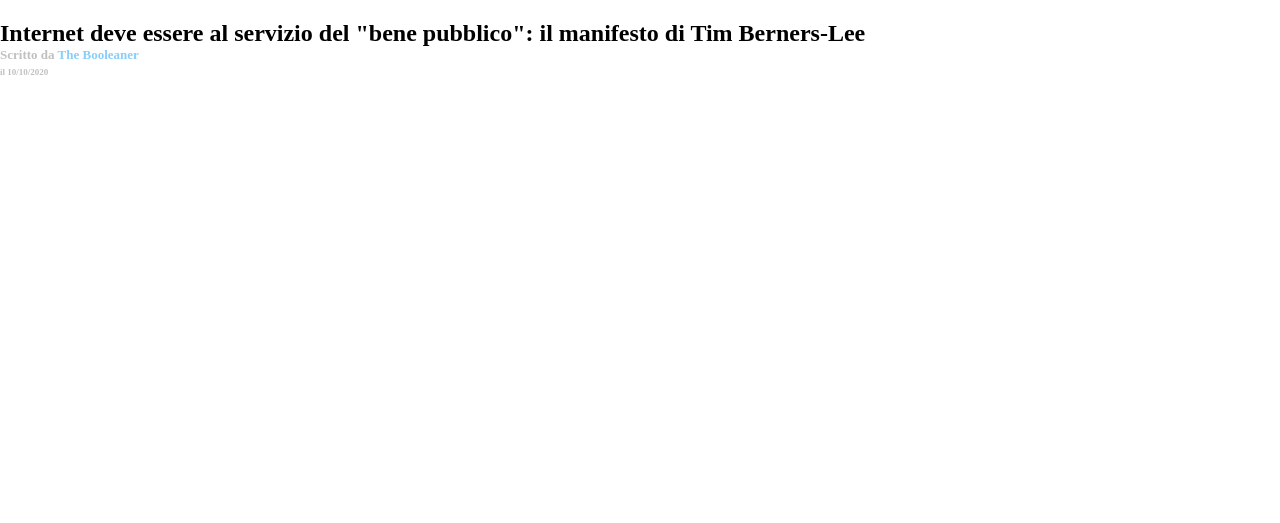
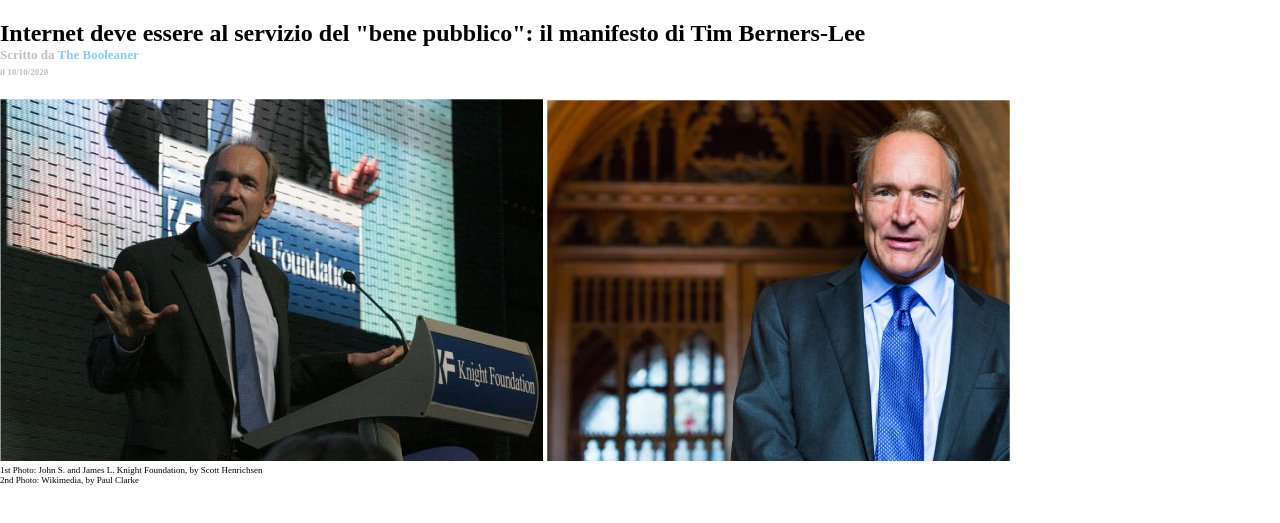
Before and after one commit to moonymel/html-css-booleaner, a plain HTML site: page index.html in a window 1280 px wide. Shown: the part 105-628 px from the top of the page. Drawn offline with Linux system fonts and the light colour scheme.

Commit message:
added "immagini + descrizioni" to index.html

```diff
--- a/css/style.css
+++ b/css/style.css
@@ -5,9 +5,8 @@
 }
 
 header {
-    margin-bottom:20px
+    margin-bottom:20px;
 }
-
 .logo_header {
     background: lightblue url("../img/pattern.png") repeat;
     background-size: contain;
@@ -18,6 +17,7 @@ header {
     font-size:13px;
     color:silver;
     font-weight: bold;
+    margin-bottom:20px;
 }
 
 #name {
@@ -27,3 +27,7 @@ header {
 #date {
     font-size:9px;
 }
+
+.descrizione {
+    font-size:9px;
+}
--- a/index.html
+++ b/index.html
@@ -10,9 +10,11 @@
 
     <!-- HEADER: img + logo -->
     <header>
-        <div class="logo_header">
-            <img src="../img/logo.svg" alt="" width="200">
-        </div>
+        <section>
+            <div class="logo_header">
+                <img src="../img/logo.svg" alt="" width="200">
+            </div>
+        </section>
     </header>
 
     <!-- MAIN: articolo -->
@@ -27,7 +29,13 @@
             </div>
         </section>
         <section>
-
+            <!-- immagini + descrizioni img  -->
+            <img src="./img/tim-1.jpg" alt="">
+            <img src="./img/tim-2.jpg" alt="">
+            <div class="descrizione">
+                1st Photo: John S. and James L. Knight Foundation, by Scott Henrichsen<br>
+                2nd Photo: Wikimedia, by Paul Clarke
+            </div>
         </section>
 
     </main>
```
